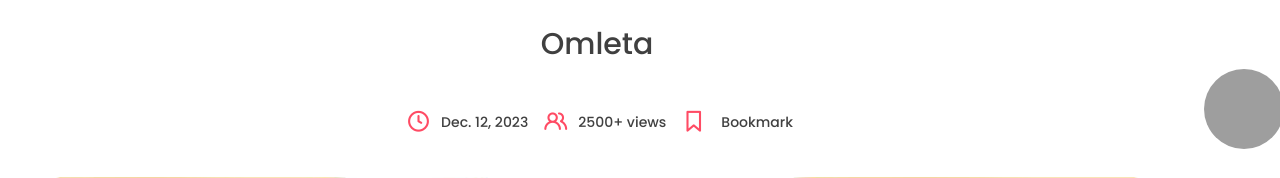
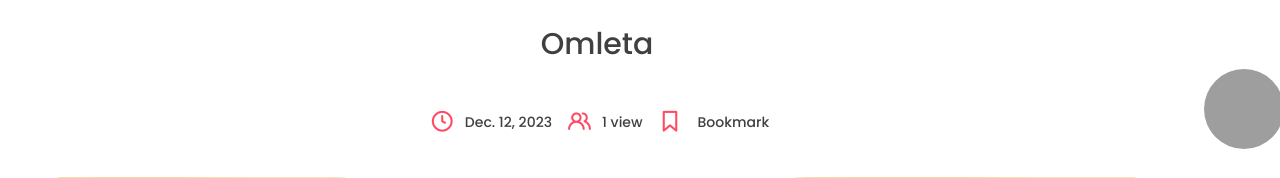
Before and after one commit to Bahna-Darius/taste_enjoy_eat, a Django app: a page that uses app/templates/app/post.html in a window 1280 px wide; the page is wider, and only the part inside the window is pictured. Shown: the part 223-401 px from the top of that part. Run offline with Django 4.2, Linux system fonts and the light colour scheme; data comes from the database, SQL or seed files in the repository; some libraries are stand-ins or nearby versions; grey boxes are pictures that could not be loaded.

Commit message:
Add a new fild in models for view_count

```diff
--- a/app/models.py
+++ b/app/models.py
@@ -26,3 +26,4 @@ class Post(models.Model):
     slug = models.SlugField(max_length=200, unique=True)
     image = models.ImageField(null=True, blank=True, upload_to="images/")
     tags = models.ManyToManyField(Tag, blank=True, related_name='post')
+    view_count = models.IntegerField(null=True, blank=True)
--- a/app/templates/app/post.html
+++ b/app/templates/app/post.html
@@ -31,7 +31,8 @@
                   </div>
                   <div class="track">
                     <i class="uil uil-users-alt"></i>
-                    <p class="view-count">2500+ views</p>
+                            {# pluralize is a Filter for pl. #}
+                    <p class="view-count">{{ post.view_count }} view {{ post.view_count|pluralize }}</p>
                   </div>
                   <div class="track">
                     <form action="" method="POST">
--- a/app/views.py
+++ b/app/views.py
@@ -10,7 +10,17 @@ def index(request):
 
 
 def post_page(request, slug):
+    # To update the URL based on the title blog.
     posts = Post.objects.get(slug=slug)
+
+    if posts.view_count is None:
+        posts.view_count = 1
+
+    # Increment the view_count each time a blog title is accessed.
+    else:
+        posts.view_count = posts.view_count + 1
+    posts.save()
+
     context = {
         'post': posts
     }
```
